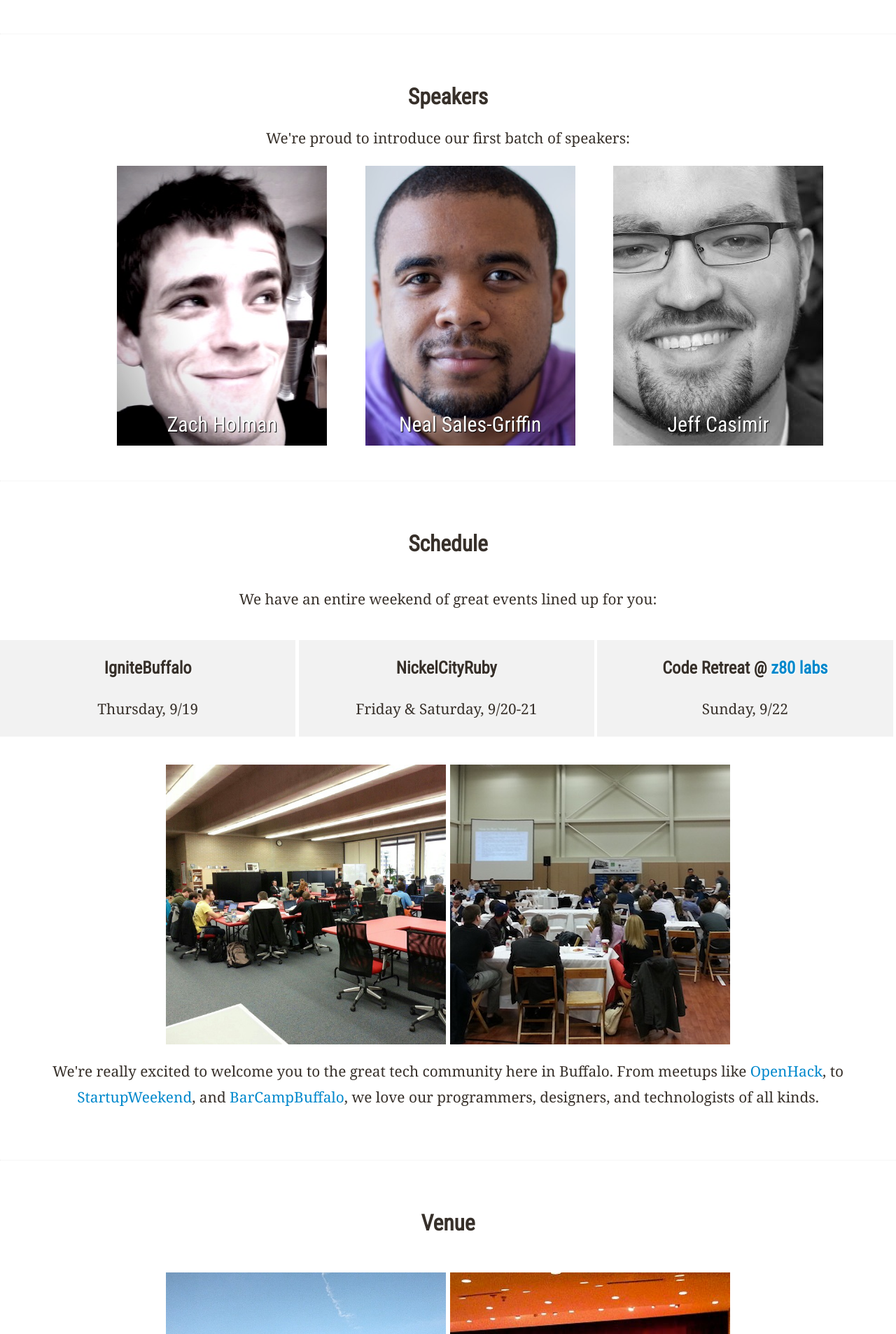
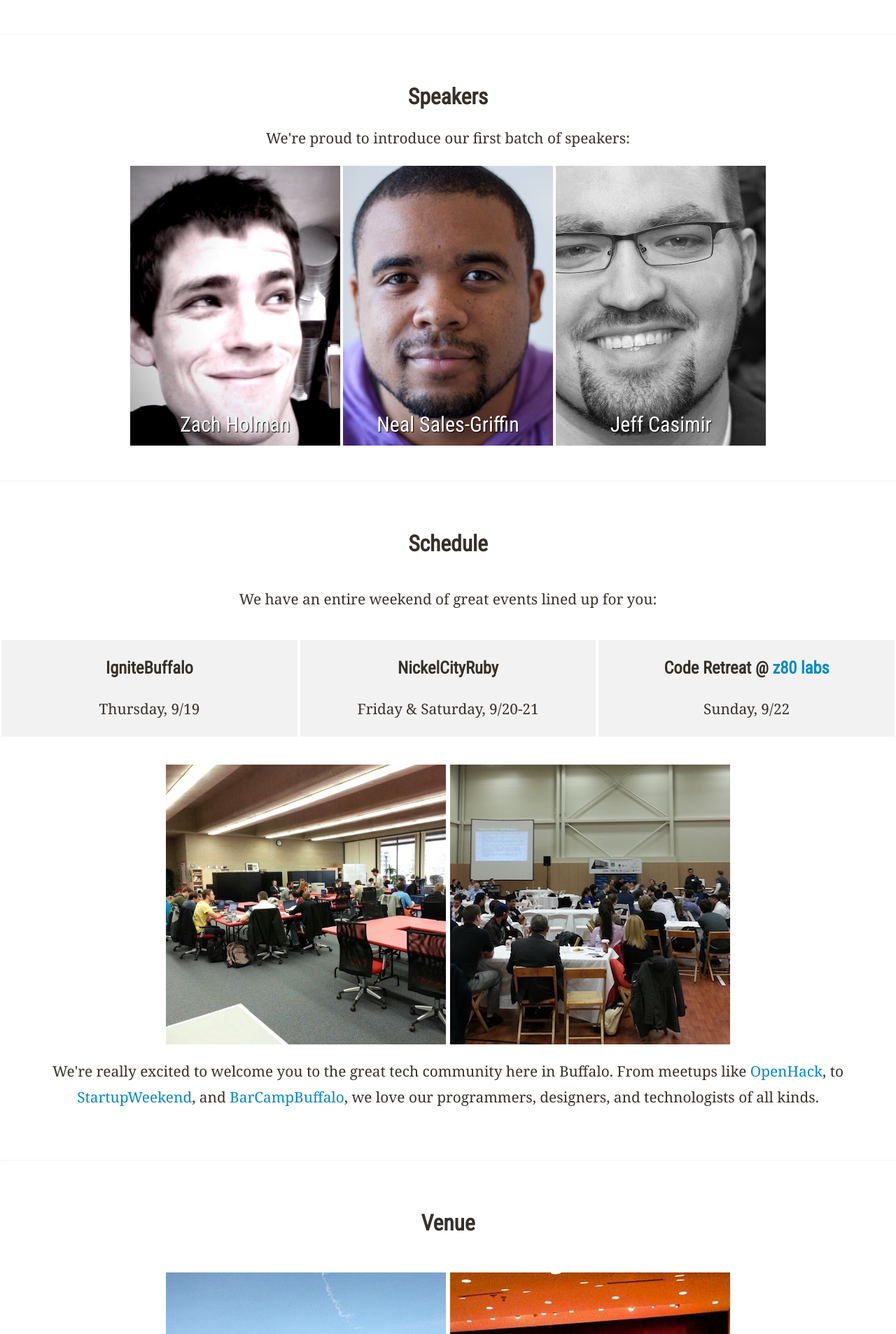
Before and after one commit to nysmakers/nysmakers.github.io, a Jekyll site: the page built from 2013/index.html, in a window 1280 px wide. Shown: the part 944-2851 px from the top of the page at 70% size. Built offline with Jekyll 4.4.1, drawn with Linux system fonts in a browser that asks for light colours.

Commit message:
Center everything else correctly

```diff
--- a/2013/index.html
+++ b/2013/index.html
@@ -22,7 +22,7 @@
   <p class="text-center">
     We're proud to introduce our first batch of speakers:
   </p>
-  <ul class="span10 offset1">
+  <ul class="text-center">
     <li>
       <a href="http://twitter.com/holman" style="background-image: url('/images/speakers/holman.png')" />
         Zach Holman
--- a/stylesheets/responsive.css
+++ b/stylesheets/responsive.css
@@ -193,19 +193,18 @@
   border-bottom: 1px dotted #efefef;
   padding-bottom: 50px; }
 #contentContainer ul {
-  list-style: none; }
+  list-style: none;
+  text-align: center; }
   #contentContainer ul li {
-    display: inline-block;
-    width: 33%;
-    text-align: center; }
-#contentContainer section#schedule li {
+    display: inline-block; }
+
+#schedule li {
+  width: 33%;
   margin: 20px 0px;
   padding: 0px 0px 20px 0px;
-  display: inline-block;
   width: 33%;
-  text-align: center;
   background: #f2f2f2; }
-#contentContainer section#schedule img {
+#schedule img {
   margin-top: 20px; }
 
 #speakers p {
@@ -233,11 +232,16 @@
   margin-top: 20px;
   margin-bottom: 20px; }
   #travel ul li {
-    width: 400px;
-    background: #f2f2f2;
-    margin: 5px 0px;
-    padding-top: 10px;
-    padding-bottom: 10px; }
+    width: 49%;
+    margin: 5px 0px; }
+    #travel ul li a {
+      text-decoration: none;
+      padding-top: 10px;
+      padding-bottom: 10px;
+      display: block;
+      background: #f2f2f2; }
+      #travel ul li a:hover {
+        background: #eeeeee; }
 
 #register a {
   background: #bed428;
```
Also changed, not shown: stylesheets/scss/responsive.scss (+16 -9 lines).
